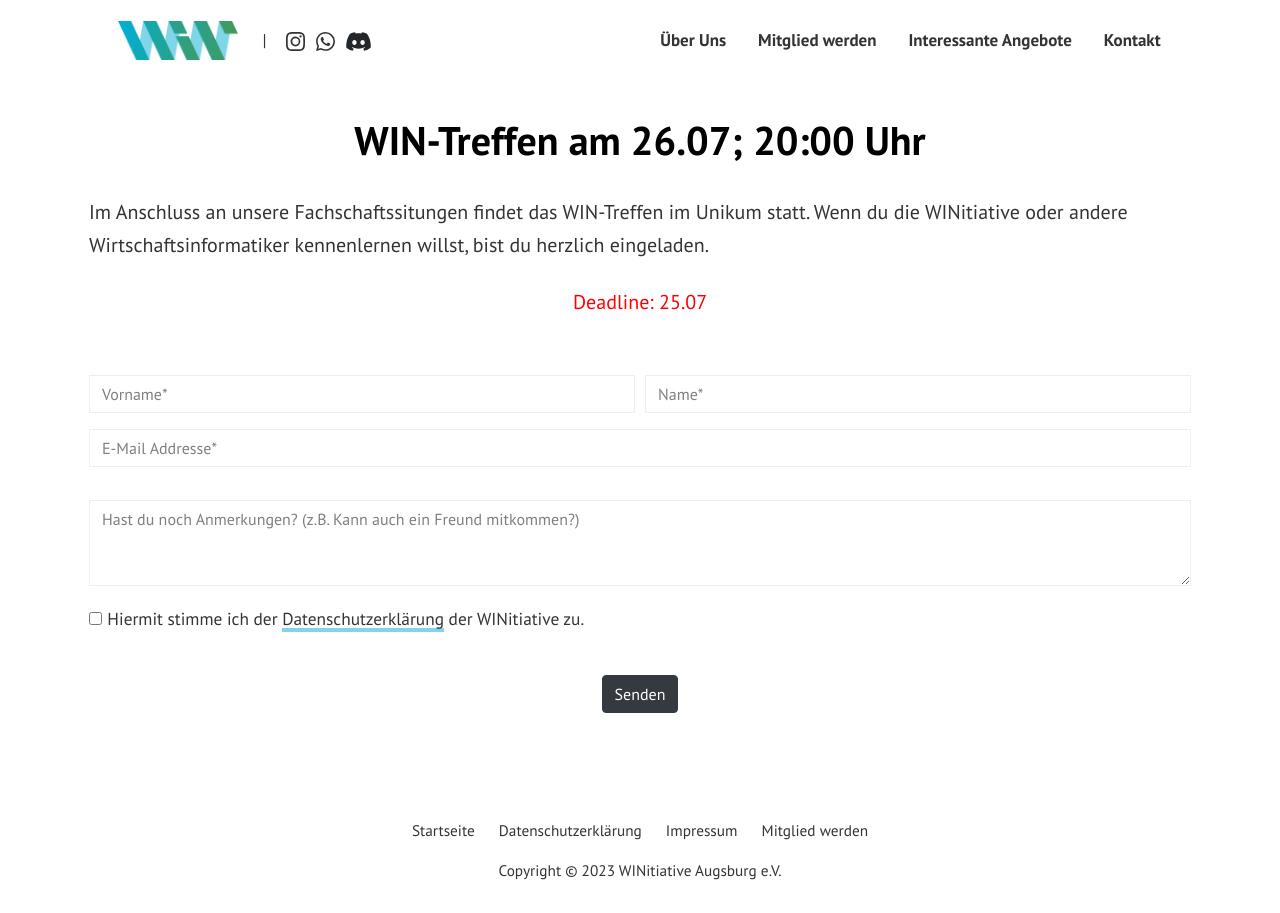
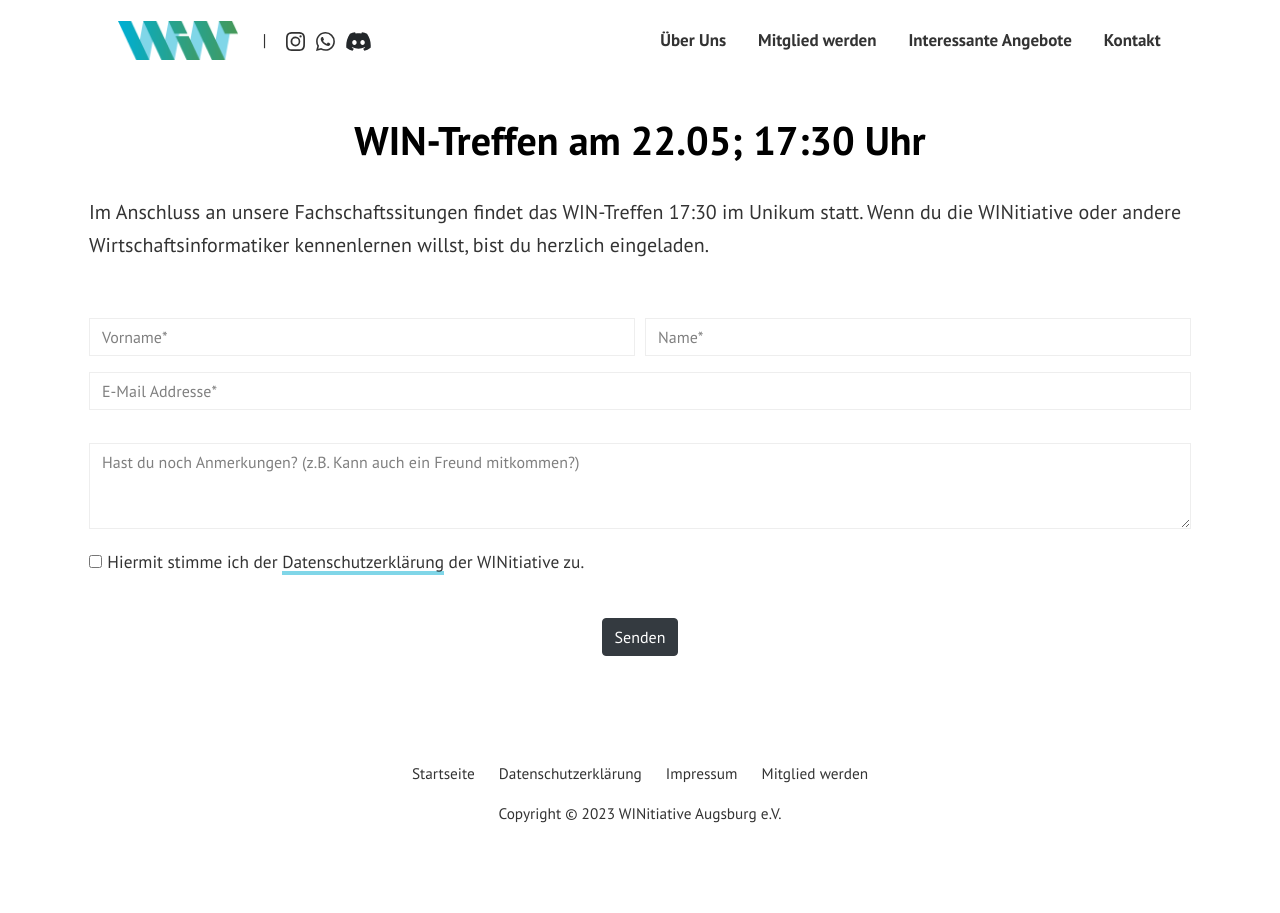
Before and after one commit to WINitiative-Augsburg-eV/webseite, a Jekyll site: the page built from pages/stammtisch-anmeldung.html, in a window 1280 px wide. Built offline with Jekyll 4.4.1, drawn with Linux system fonts in a browser that asks for light colours.

Commit message:
win treffen

```diff
--- a/index.html
+++ b/index.html
@@ -36,8 +36,8 @@ background: '/img/bg-index.jpg'
   <div class="animate__animated animate__fadeInUp  main-page-card">
     <div class="content">
     <h5>Melde dich zum nächsten WIN-Treffen an</h5>
-    <p>Das WIN-Treffen bietet Wirtschaftsinformatik Studierenden eine entspannte Atmosphäre, um sich auszutauschen, Kontakte zu knüpfen und Karrieremöglichkeiten zu teilen. Es ist eine großartige Gelegenheit, von anderen Studierenden zu lernen und ihr Fachwissen und Erfahrungen zu nutzen. Sobald der nächste Termin feststeht kannst du dich hier anmelden.</p>
-    <!-- <center><a href="{{site.baseurl}}/win-treffen" class="btn btn-info text-white px-5 btn-lg" style="color: #037c94">zur Anmeldung &#x1F37B</a></center> -->
+    <p>Das WIN-Treffen bietet Wirtschaftsinformatik Studierenden eine entspannte Atmosphäre, um sich auszutauschen, Kontakte zu knüpfen und Karrieremöglichkeiten zu teilen. Es ist eine großartige Gelegenheit, von anderen Studierenden zu lernen und ihr Fachwissen und Erfahrungen zu nutzen.</p>
+    <center><a href="{{site.baseurl}}/win-treffen" class="btn btn-info text-white px-5 btn-lg" style="color: #037c94">zur Anmeldung &#x1F37B</a></center>
   </div>
 </div>
 </div>
--- a/pages/stammtisch-anmeldung.html
+++ b/pages/stammtisch-anmeldung.html
@@ -1,6 +1,6 @@
 ---
 layout: page
-title: WIN-Treffen am 26.07; 20:00 Uhr
+title: WIN-Treffen am 22.05; 17:30 Uhr
 permalink: "/win-treffen/"
 comments: false
 ---
@@ -8,9 +8,8 @@ comments: false
 <form action="https://formsubmit.co/09d59bd4883cc050554222c88652ce2d" method="POST">
   <input type="hidden" name="_subject" value="Neue Anmeldung zum Stammtisch!">
     <input type="hidden" name="_captcha" value="false">
-<p class="lead mb-4">Im Anschluss an unsere Fachschaftssitungen findet das WIN-Treffen im Unikum statt. Wenn du die WINitiative oder andere Wirtschaftsinformatiker kennenlernen willst, bist du herzlich eingeladen.</p>
+<p class="lead mb-4">Im Anschluss an unsere Fachschaftssitungen findet das WIN-Treffen 17:30 im Unikum statt. Wenn du die WINitiative oder andere Wirtschaftsinformatiker kennenlernen willst, bist du herzlich eingeladen.</p>
 <p class="mb-4"></p>
-  <center><p class="mb-4" style="color: red">Deadline: 25.07</p></center>
 <br>
 <div class="form-row">
 <div class="form-group col-md-6">
```
Also changed, not shown: pages/test.html (line endings or trailing spaces).
